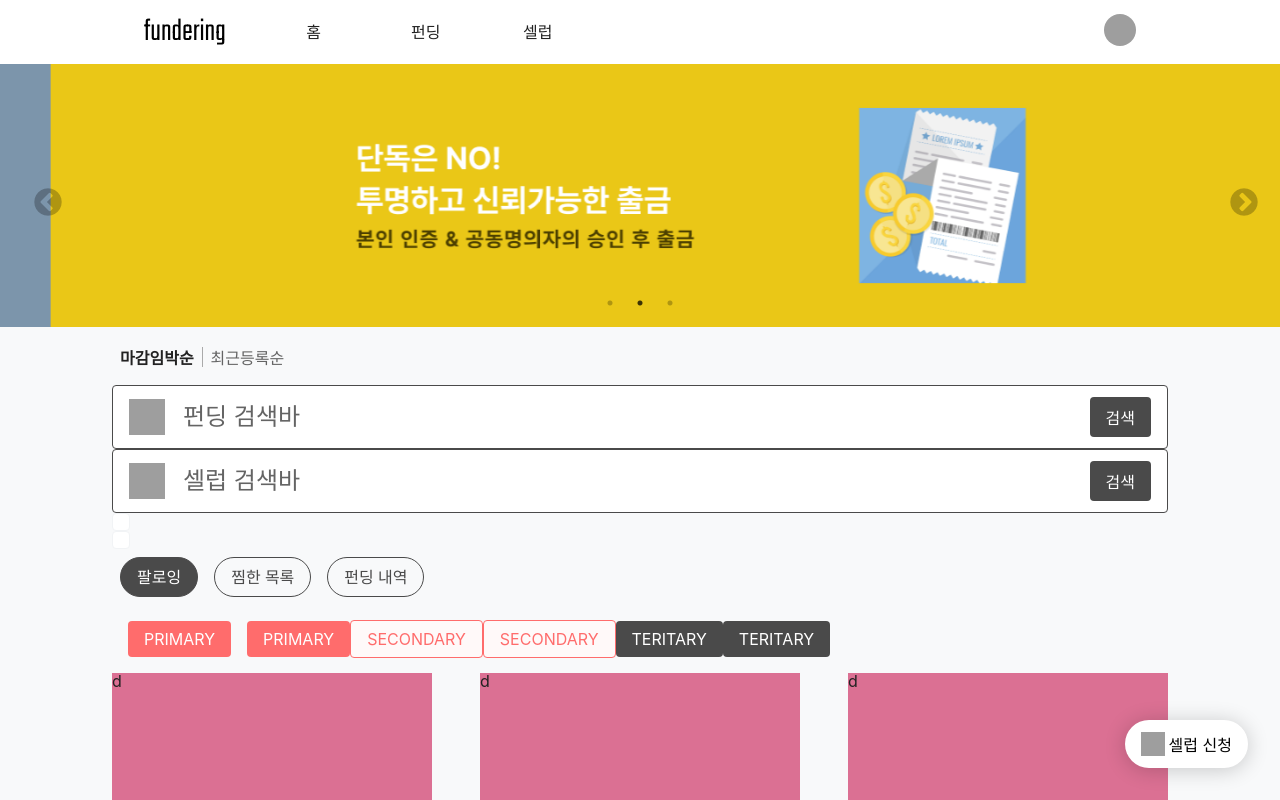
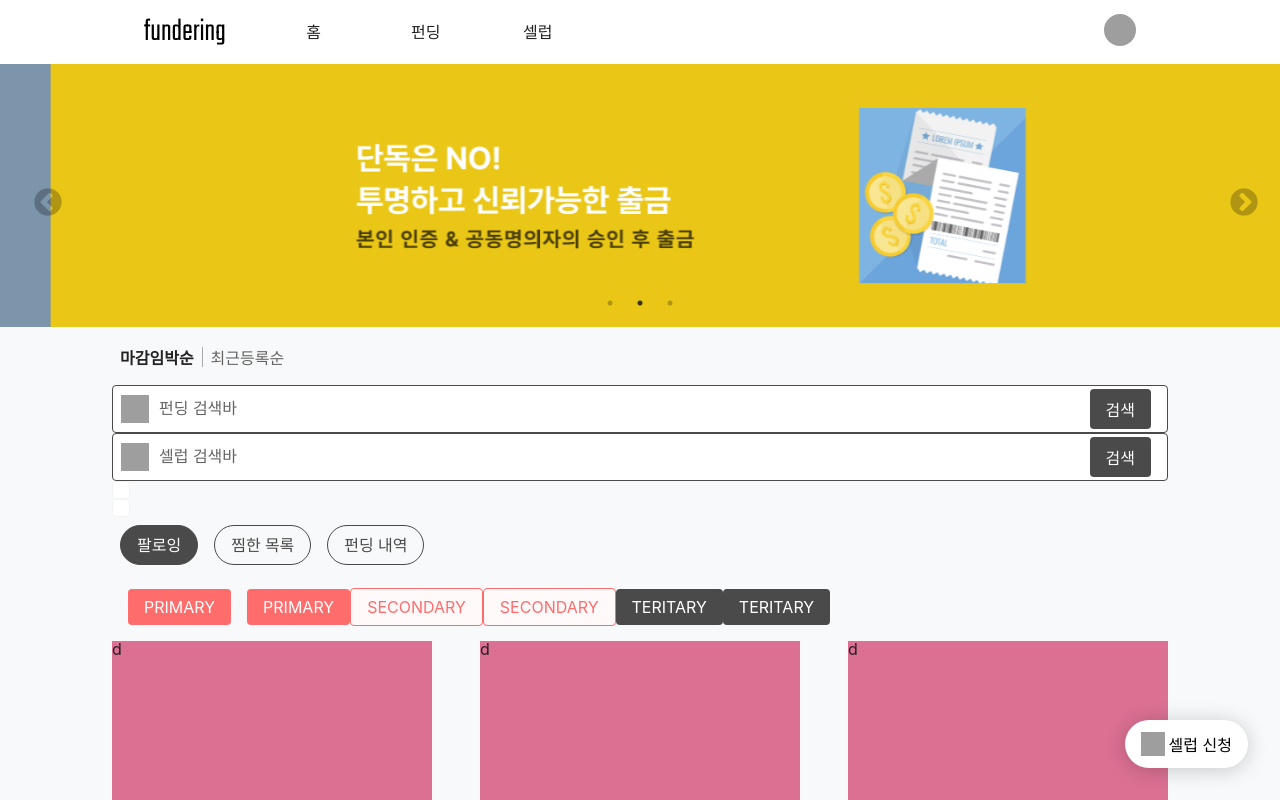
Before and after one commit to Step3-kakao-tech-campus/Team13_FE, a React (Vite) app in the folder src/: page / in a window 1280 px wide. Shown: the top 800 px of the page. Built offline with nearby package versions, Linux system fonts and the light colour scheme; grey boxes are pictures that could not be loaded; a web font is replaced by a local one.

Commit message:
design: SearchBar.jsx css 변경

```diff
--- a/src/src/assets/SearchIcon.jsx
+++ b/src/src/assets/SearchIcon.jsx
@@ -4,8 +4,8 @@ function SearchIcon() {
   return (
     <>
       <img
-        width="36"
-        height="36"
+        width="28"
+        height="28"
         src="https://img.icons8.com/material-rounded/192/4a4a4a/search.png"
         alt="search"
       />
--- a/src/src/components/common/SearchBar.jsx
+++ b/src/src/components/common/SearchBar.jsx
@@ -12,9 +12,9 @@ const Styled = {
   Container: styled.div`
     position: relative;
 
-    padding: 0 1rem;
+    padding: 0 0.5rem;
     width: 100%;
-    height: 4rem;
+    height: 3rem;
 
     display: flex;
     justify-content: flex-start;
@@ -26,12 +26,12 @@ const Styled = {
     background-color: ${({ theme }) => theme.color.white};
   `,
   Input: styled.input`
-    margin-left: 1rem;
+    margin-left: 0.5rem;
     width: calc(100% - 2rem - 36px - 4rem);
     height: 100%;
 
     border: none;
-    font-size: 1.5rem;
+    font-size: 1rem;
     font-weight: 500;
   `,
 };
@@ -89,7 +89,7 @@ SearchBar.propTypes = {
 };
 
 SearchBar.defaultProps = {
-  placeholder: "검색어를 입력하세요",
+  placeholder: "검색어를 입력해 주세요",
   uri: routes.fund,
 };
 
```
